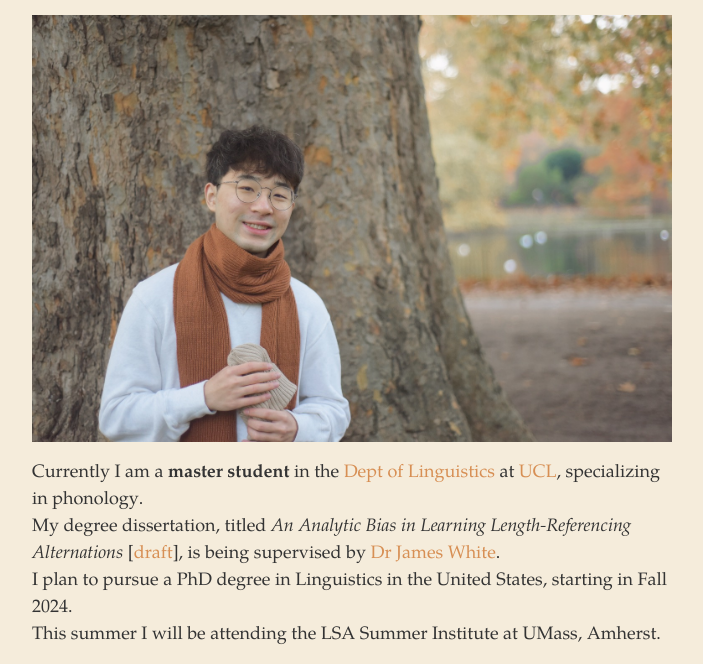
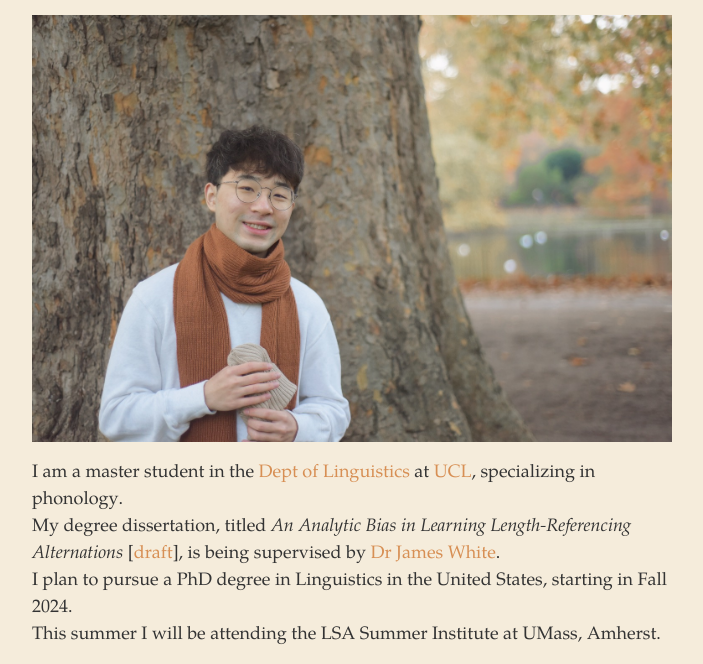
Before and after one commit to HailangJ/hailang, a plain HTML site: page index.html in a window 1280 px wide. Shown: the part 135-799 px from the top of the page, without its empty margins (298-1001 px from the left). Drawn offline with Linux system fonts and the light colour scheme; files whose address does not match are found by name.

Commit message:
Update index.html

```diff
--- a/index.html
+++ b/index.html
@@ -42,7 +42,7 @@
 
 <p><img src="picture/stjamespark.jpg" alt="Hailang" class="responsive-img"></p>
 
-<p>Currently I am a <b>master student</b> in the <a href="https://www.ucl.ac.uk/pals/research/linguistics">Dept of Linguistics</a> at <a href="https://www.ucl.ac.uk">UCL</a>, specializing in phonology.<br>My degree dissertation, titled <i>An Analytic Bias in Learning Length-Referencing Alternations</i> [<a href="file/masterdissertation.pdf">draft</a>], is being supervised by <a href="https://www.ucl.ac.uk/~ucjtcwh/">Dr James White</a>.<br>I plan to pursue a PhD degree in Linguistics in the United States, starting in Fall 2024.<br>This summer I will be attending the LSA Summer Institute at UMass, Amherst.</p>
+<p>I am a master student in the <a href="https://www.ucl.ac.uk/pals/research/linguistics">Dept of Linguistics</a> at <a href="https://www.ucl.ac.uk">UCL</a>, specializing in phonology.<br>My degree dissertation, titled <i>An Analytic Bias in Learning Length-Referencing Alternations</i> [<a href="file/masterdissertation.pdf">draft</a>], is being supervised by <a href="https://www.ucl.ac.uk/~ucjtcwh/">Dr James White</a>.<br>I plan to pursue a PhD degree in Linguistics in the United States, starting in Fall 2024.<br>This summer I will be attending the LSA Summer Institute at UMass, Amherst.</p>
 
 <p><b>Education</b>
 <ul>
```
